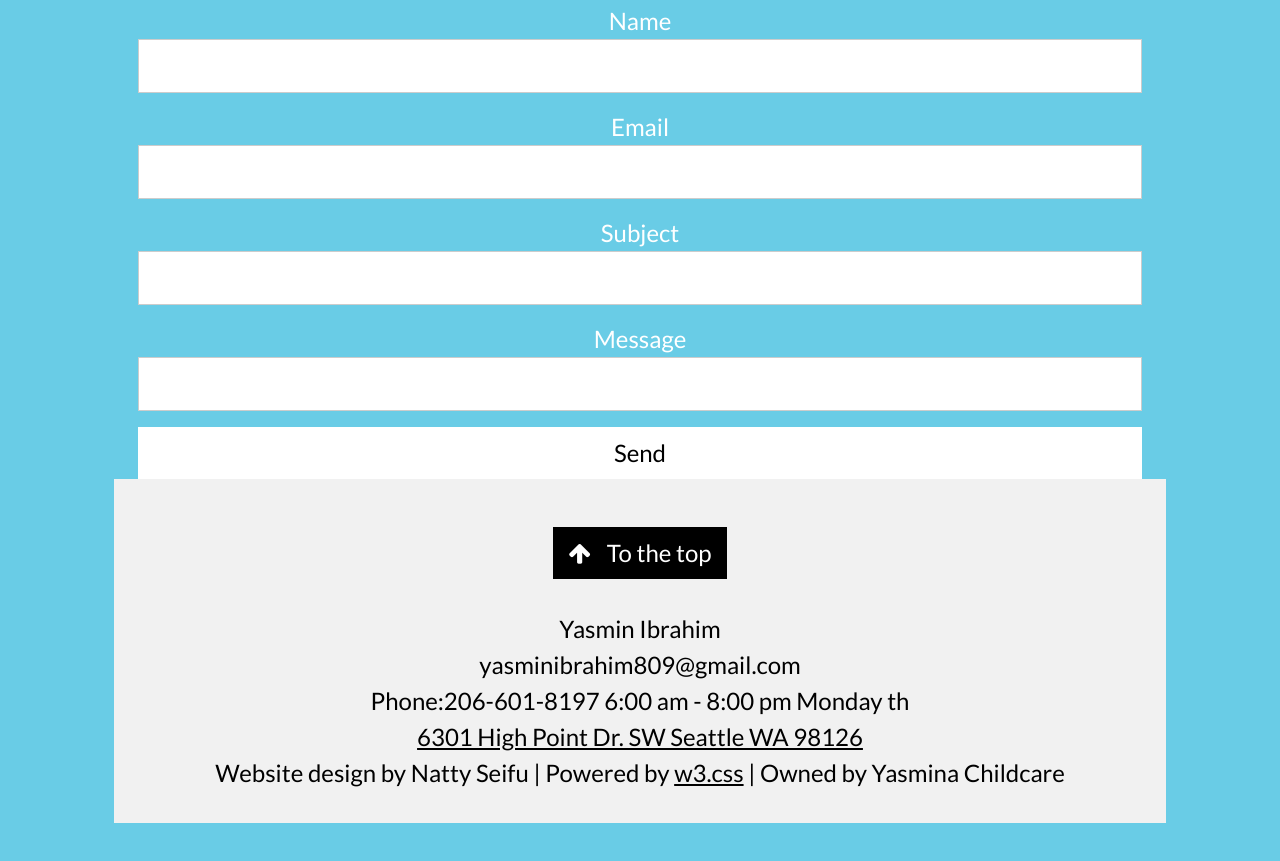
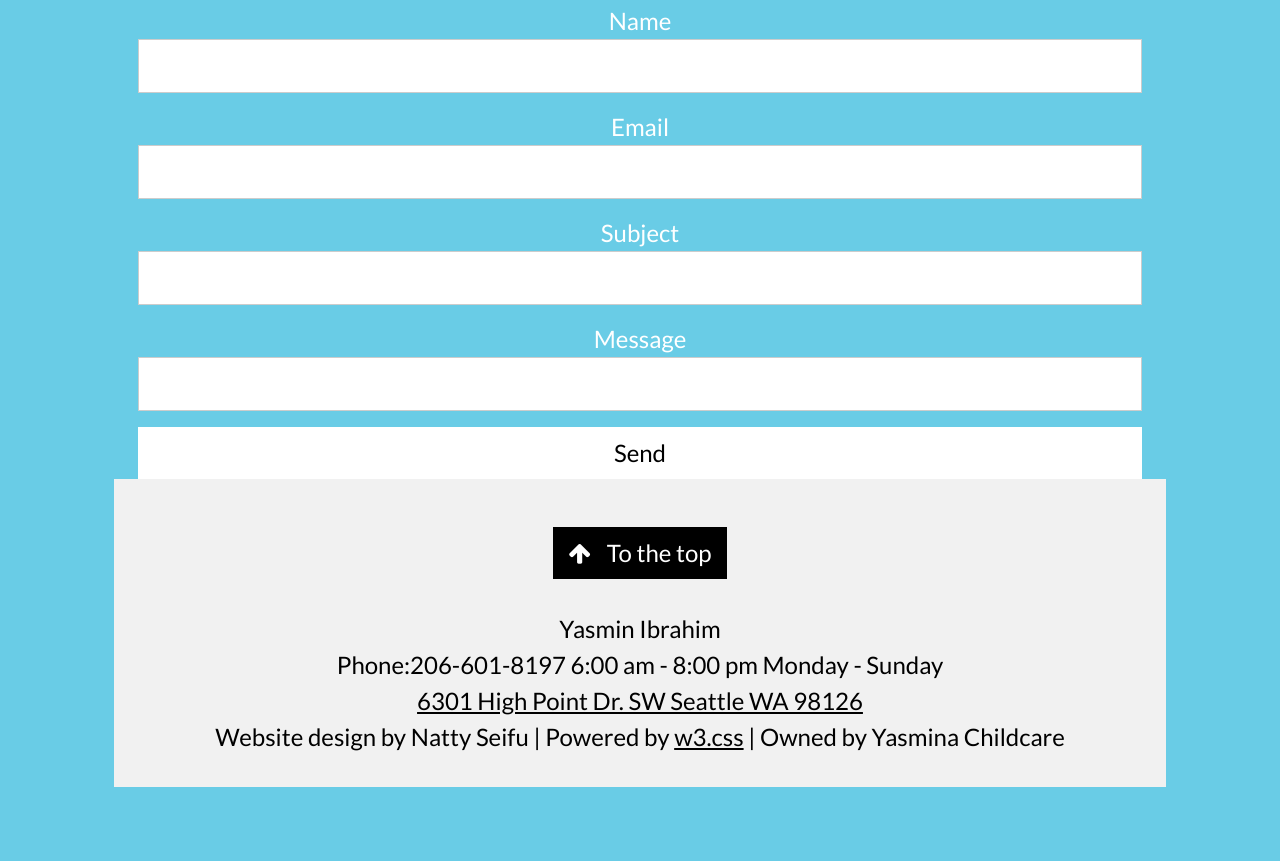
Before and after one commit to natty2030/testyasmincc, a plain HTML site: page index.html in a window 1280 px wide. Shown: the part 2750-3611 px from the top of the page. Drawn offline with nearby package versions, Linux system fonts and the light colour scheme.

Commit message:
Update index.html

```diff
--- a/index.html
+++ b/index.html
@@ -197,9 +197,9 @@ Yasmina Childcare was established in 2019 by Yasmin Ibrahim. Yasmin graduated in
 
   </div>
   <div>Yasmin Ibrahim<br>
-	yasminibrahim809@gmail.com<br>
+
 	Phone:206-601-8197
-	6:00 am - 8:00 pm Monday th
+	6:00 am - 8:00 pm Monday - Sunday
 </div>
 <a href="https://goo.gl/maps/85U7VJ5hVXEFjKJi9" title= "6301 High Point Dr. SW Seattle WA 98126" target= "_blank" class="w3-hover-text-green"> 6301 High Point Dr. SW Seattle WA 98126</a>
 
```
